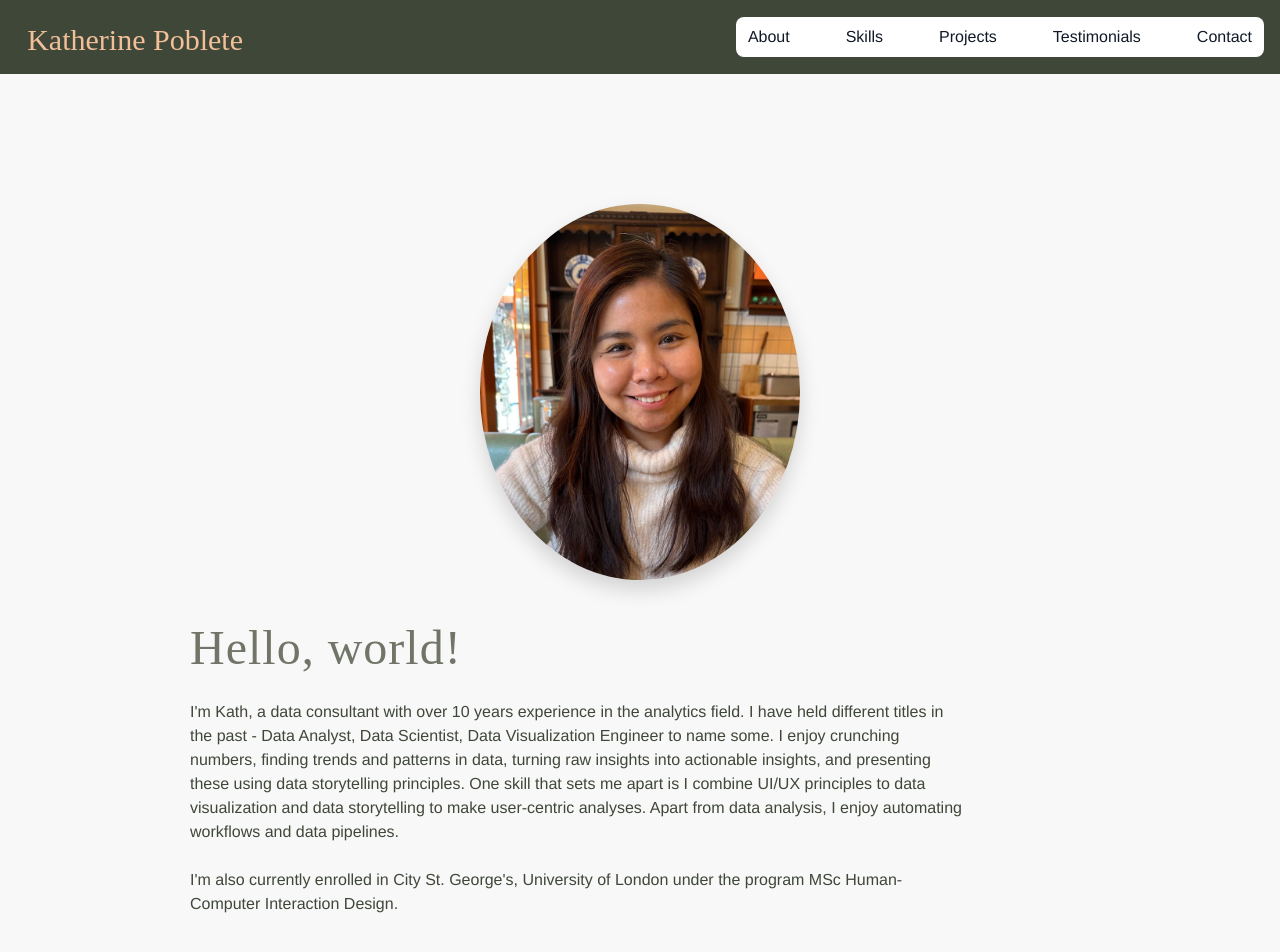
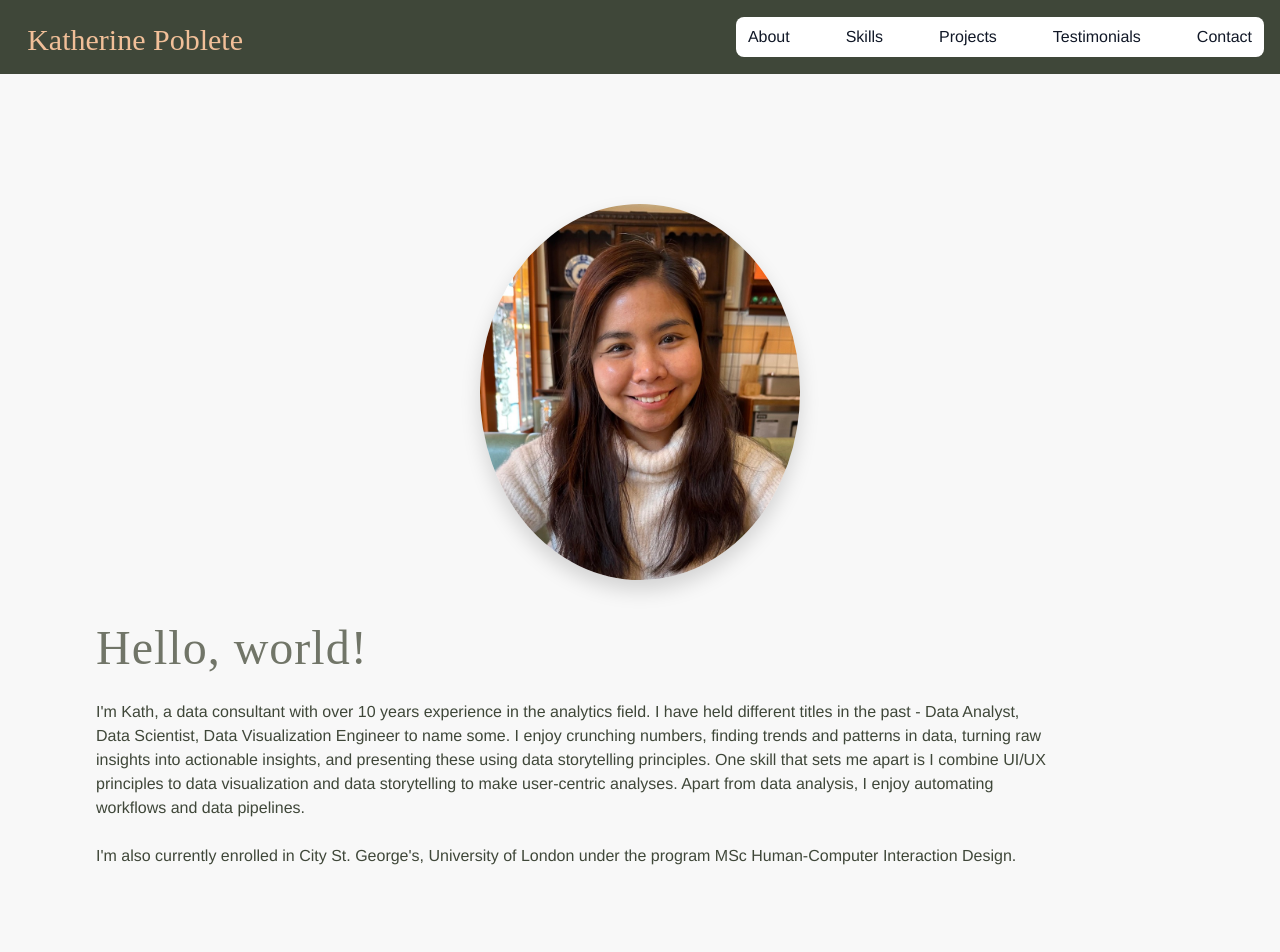
Before and after one commit to knpoblete/knpoblete.github.io, a Vue app: page / in a window 1280 px wide. Shown: the top 952 px of the page. Built offline with nearby package versions, Linux system fonts and the light colour scheme; a web font is replaced by a local one.

Commit message:
extend p to full width

```diff
--- a/src/assets/global.css
+++ b/src/assets/global.css
@@ -34,9 +34,6 @@ section h2 {
     position: relative;
 }
 
-section p {
-    width: 100%;
-}
 
 .logo {
     margin-left: 0.7rem;
@@ -46,7 +43,7 @@ section p {
 #about-section .bio {
     margin-bottom: 2rem;
     padding-right: 8rem;
-    max-width: 56.25rem;
+    /* max-width: 56.25rem; */
     /* font-size: 1rem; */
     text-align: left;
 }
--- a/src/components/HomePage.vue
+++ b/src/components/HomePage.vue
@@ -10,7 +10,7 @@
           </div>
           <div class="space-y-4 justify-items-start">
             <h2 > Hello, world!</h2>
-            <p class="bio">
+            <p class="bio w-full">
               I'm Kath, a data consultant with over 10 years experience in the analytics field.
               I have held different titles in the past - Data Analyst, Data Scientist, Data Visualization Engineer to name some.
               I enjoy crunching numbers, finding trends and patterns in data, turning raw insights into actionable insights,
```
